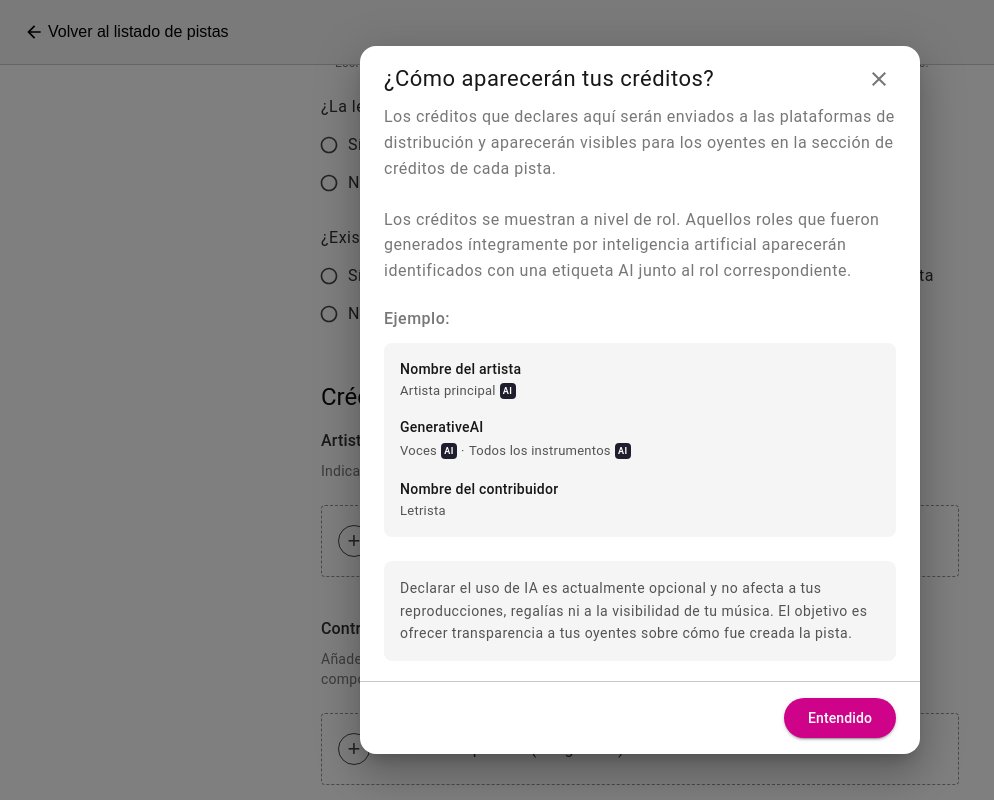
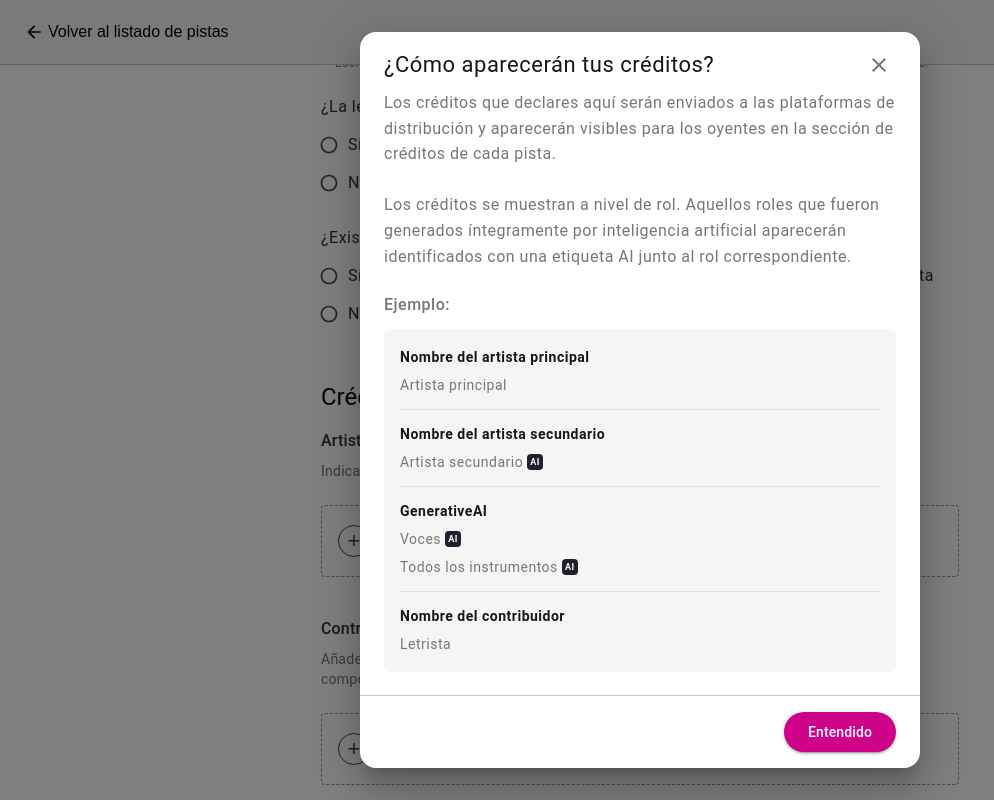
Before and after one commit to saorigushiken-bot/ai-credits, a React (Vite) app: page /step2 in a window 1280 px wide. Both pictures are taken after a click on the button "Saber más". Shown: the part 1095-1895 px from the top of the page, without its empty margins (0-994 px from the left). Built offline with nearby package versions, Linux system fonts and the light colour scheme.

Commit message:
actualización

```diff
--- a/src/components/organisms/CreditsInfoModal.tsx
+++ b/src/components/organisms/CreditsInfoModal.tsx
@@ -34,22 +34,16 @@
   );
 }
 
-function ExampleRow({ name, roleContent }: { name: string; roleContent: React.ReactNode }) {
+function ExampleEntry({ name, roles }: { name: string; roles: { label: string; ai?: boolean }[] }) {
   return (
-    <Box sx={{ display: 'flex', flexDirection: 'column', gap: 0.25 }}>
-      <Typography variant="body2" sx={{ color: '#171717', fontWeight: 500 }}>{name}</Typography>
-      <Box sx={{ display: 'inline-flex', alignItems: 'center', gap: 0.5, flexWrap: 'wrap' }}>
-        {roleContent}
-      </Box>
-    </Box>
-  );
-}
-
-function RoleChip({ label, ai }: { label: string; ai?: boolean }) {
-  return (
-    <Box component="span" sx={{ display: 'inline-flex', alignItems: 'center', gap: '4px' }}>
-      <Typography variant="body2" sx={{ color: '#535353', fontSize: '0.8125rem' }}>{label}</Typography>
-      {ai && <AIBadge />}
+    <Box sx={{ display: 'flex', flexDirection: 'column', gap: 0.5 }}>
+      <Typography sx={{ fontWeight: 600, fontSize: '0.875rem', color: '#171717' }}>{name}</Typography>
+      {roles.map((r, i) => (
+        <Box key={i} sx={{ display: 'inline-flex', alignItems: 'center', gap: '4px' }}>
+          <Typography sx={{ fontWeight: 400, fontSize: '0.875rem', color: '#797676' }}>{r.label}</Typography>
+          {r.ai && <AIBadge />}
+        </Box>
+      ))}
     </Box>
   );
 }
@@ -100,32 +94,30 @@
               p: 2,
               display: 'flex',
               flexDirection: 'column',
-              gap: 2,
+              gap: 1.5,
             }}
           >
-            <ExampleRow
-              name="Nombre del artista"
-              roleContent={
-                <>
-                  <RoleChip label="Artista principal" ai />
-                </>
-              }
+            <ExampleEntry
+              name="Nombre del artista principal"
+              roles={[{ label: 'Artista principal' }]}
             />
-
-            <ExampleRow
+            <Divider sx={{ borderColor: '#E0E0E0' }} />
+            <ExampleEntry
+              name="Nombre del artista secundario"
+              roles={[{ label: 'Artista secundario', ai: true }]}
+            />
+            <Divider sx={{ borderColor: '#E0E0E0' }} />
+            <ExampleEntry
               name="GenerativeAI"
-              roleContent={
-                <>
-                  <RoleChip label="Voces" ai />
-                  <Typography component="span" sx={{ color: '#535353', fontSize: '0.8125rem' }}>·</Typography>
-                  <RoleChip label="Todos los instrumentos" ai />
-                </>
-              }
+              roles={[
+                { label: 'Voces', ai: true },
+                { label: 'Todos los instrumentos', ai: true },
+              ]}
             />
-
-            <ExampleRow
+            <Divider sx={{ borderColor: '#E0E0E0' }} />
+            <ExampleEntry
               name="Nombre del contribuidor"
-              roleContent={<RoleChip label="Letrista" />}
+              roles={[{ label: 'Letrista' }]}
             />
           </Box>
         </Box>
```
